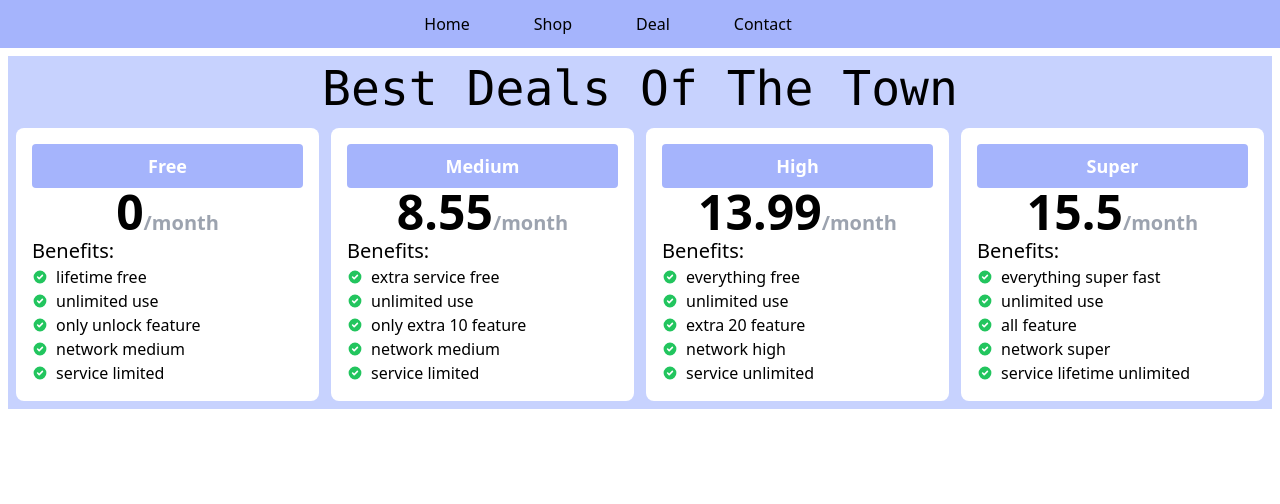
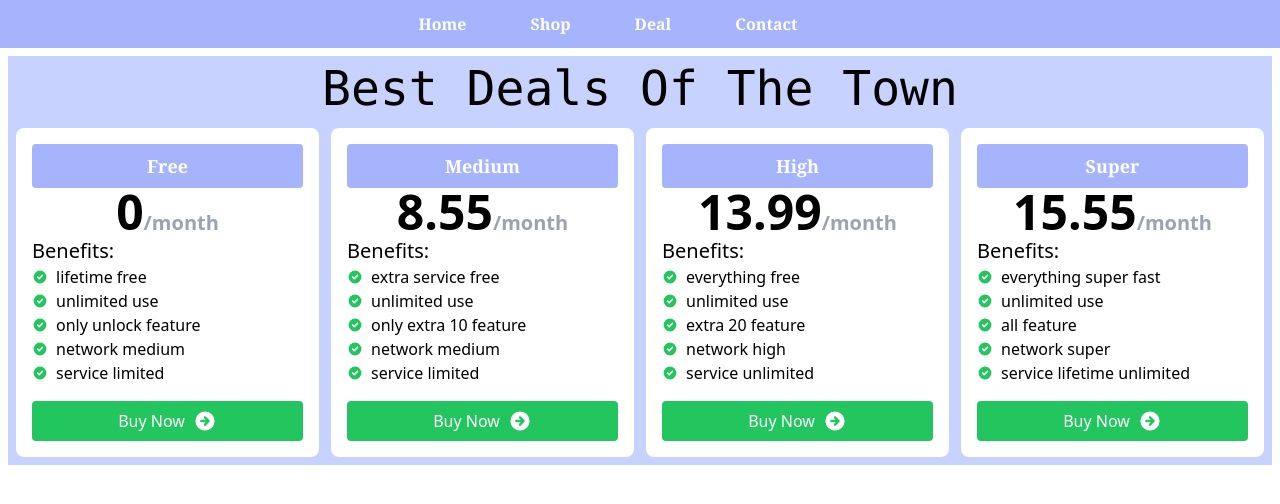
Before and after one commit to mdmehedihasan212/react-with-tailwind, a React (Create React App) app: page / in a window 1280 px wide. Shown: the top 504 px of the page. Built offline with nearby package versions, Linux system fonts and the light colour scheme.

Commit message:
add buy button with arrow icon

```diff
--- a/src/components/Navbar/Navbar.js
+++ b/src/components/Navbar/Navbar.js
@@ -12,7 +12,7 @@ const Navbar = () => {
         { id: 4, name: 'Contact', Link: '/contact' },
     ]
     return (
-        <nav className='bg-indigo-300 h-12 pt-3'>
+        <nav className='bg-indigo-300 h-12 pt-3 text-white font-bold font-serif'>
             <div onClick={() => setOpen(!open)} className='w-6 h-6 md:hidden'>
                 {open ? <XIcon></XIcon> : <MenuIcon></MenuIcon>}
             </div>
--- a/src/components/Pricing/Pricing.js
+++ b/src/components/Pricing/Pricing.js
@@ -6,7 +6,7 @@ const Pricing = () => {
         { id: 1, name: 'Free', price: 0, benefits: ['lifetime free', 'unlimited use', 'only unlock feature', 'network medium', 'service limited'] },
         { id: 1, name: 'Medium', price: 8.55, benefits: ['extra service free', 'unlimited use', 'only extra 10 feature', 'network medium', 'service limited'] },
         { id: 1, name: 'High', price: 13.99, benefits: ['everything free', 'unlimited use', 'extra 20 feature', 'network high', 'service unlimited'] },
-        { id: 1, name: 'Super', price: 15.50, benefits: ['everything super fast', 'unlimited use', 'all feature', 'network super', 'service lifetime unlimited'] },
+        { id: 1, name: 'Super', price: 15.55, benefits: ['everything super fast', 'unlimited use', 'all feature', 'network super', 'service lifetime unlimited'] },
     ]
     return (
         <div className='bg-indigo-200 p-2 m-2'>
--- a/src/components/PricingOption/PricingOption.js
+++ b/src/components/PricingOption/PricingOption.js
@@ -1,12 +1,13 @@
 import React from 'react';
 import Benefit from '../Benefit/Benefit';
+import { ArrowCircleRightIcon } from '@heroicons/react/solid';
 
 const PricingOption = ({ option }) => {
     const { name, price, benefits } = option;
 
     return (
         <div className='bg-white p-4 rounded-lg'>
-            <h2 className='bg-indigo-300 py-2 rounded text-lg font-bold text-white'>{name}</h2>
+            <h2 className='bg-indigo-300 py-2 rounded text-lg font-bold text-white font-serif'>{name}</h2>
             <p>
                 <span className='text-5xl font-bold'>{price}</span>
                 <span className='text-xl font-bold text-gray-400'>/month</span>
@@ -17,6 +18,9 @@ const PricingOption = ({ option }) => {
                     benefits.map(benefit => <Benefit benefit={benefit}></Benefit>)
                 }
             </div>
+            <button className='flex w-full bg-green-500 text-white py-2 justify-center mt-4 rounded text-x hover:text-green-800'>
+                Buy Now <ArrowCircleRightIcon className='w-6 h-6 ml-2'></ArrowCircleRightIcon>
+            </button>
         </div>
     );
 };
```
Also changed, not shown: 1 other file (tests, documents, lock files or other folders).
